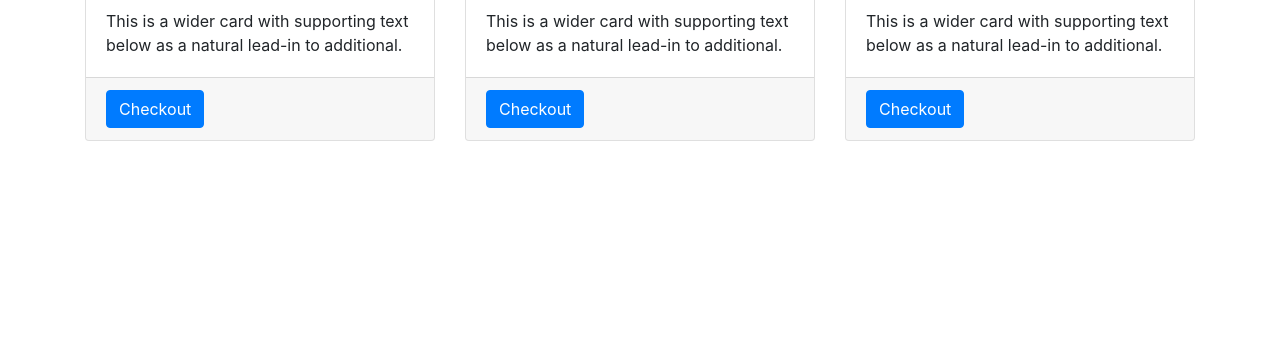
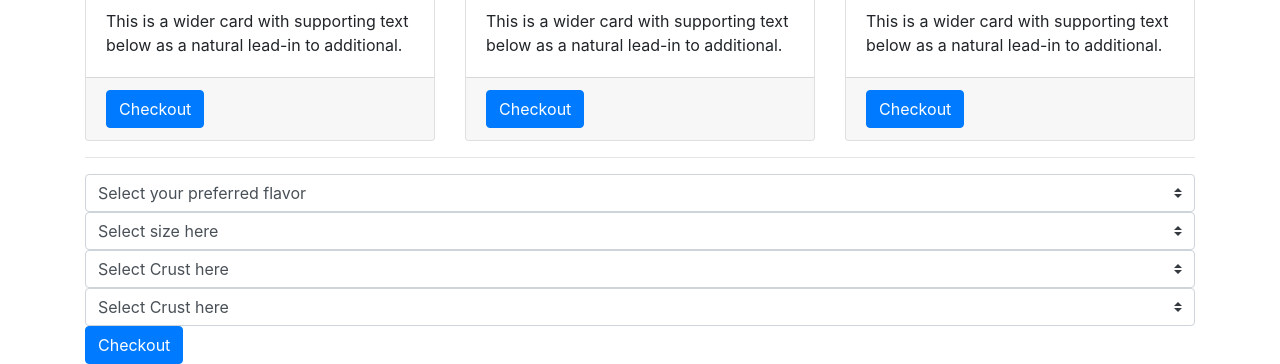
Before and after one commit to Jeff-Mwai/Ruby-Pizza, a plain HTML site: page index.html in a window 1280 px wide. Shown: the part 1507-1871 px from the top of the page. Before the commit the page ends 1648 px from the top, so only its background shows below. Drawn offline with nearby package versions, Linux system fonts and the light colour scheme.

Commit message:
Added a form

```diff
--- a/index.html
+++ b/index.html
@@ -47,35 +47,41 @@
         </div>
     </nav>
     <div class="landing-page">
-
+        <div class="landing-text text-white">
+            <h1>RUBY PIZZA</h1>
+            <h3><em>TIME FLIES WHEN YOU ARE EATING PIES</em></h3>
+        </div>
     </div>
     <div class="container mt-5">
         <div class="card-deck">
             <div class="card">
-            <img src="https://imgur.com/KX7wbTd.jpg" height= "250px" class="card-img-top" alt="Peperoni Pizza">
+                <img src="https://imgur.com/KX7wbTd.jpg" height="250px" class="card-img-top" alt="Peperoni Pizza">
                 <div class="card-body">
                     <h5 class="card-title">Peperroni Pizza</h5>
-                <p class="card-text">This is a wider card with supporting text below as a natural lead-in to additional.</p>
+                    <p class="card-text">This is a wider card with supporting text below as a natural lead-in to
+                        additional.</p>
                 </div>
                 <div class="card-footer">
                     <a href="#" class="btn btn-primary">Checkout</a>
                 </div>
             </div>
             <div class="card">
-            <img src="https://imgur.com/yByHc9b.jpg"  height= "250px" class="card-img-top" alt="Margeritta Pizza">
+                <img src="https://imgur.com/yByHc9b.jpg" height="250px" class="card-img-top" alt="Margeritta Pizza">
                 <div class="card-body">
                     <h5 class="card-title">Margheritta Pizza</h5>
-                <p class="card-text">This is a wider card with supporting text below as a natural lead-in to additional.</p>
+                    <p class="card-text">This is a wider card with supporting text below as a natural lead-in to
+                        additional.</p>
                 </div>
                 <div class="card-footer">
                     <a href="#" class="btn btn-primary">Checkout</a>
                 </div>
             </div>
             <div class="card">
-            <img src="https://imgur.com/NYH7ibk.jpg" height= "250px" class="card-img-top" alt="chicken Peperoni">
+                <img src="https://imgur.com/NYH7ibk.jpg" height="250px" class="card-img-top" alt="chicken Peperoni">
                 <div class="card-body">
                     <h5 class="card-title">Bbq Steak Pizza</h5>
-                <p class="card-text">This is a wider card with supporting text below as a natural lead-in to additional.</p>
+                    <p class="card-text">This is a wider card with supporting text below as a natural lead-in to
+                        additional.</p>
                 </div>
                 <div class="card-footer">
                     <a href="#" class="btn btn-primary">Checkout</a>
@@ -84,37 +90,97 @@
         </div>
         <div class="card-deck mt-3">
             <div class="card">
-            <img src="https://imgur.com/Qim9HBO.jpg"  height= "250px"class="card-img-top" alt="chicken Peperoni">
+                <img src="https://imgur.com/Qim9HBO.jpg" height="250px" class="card-img-top" alt="chicken Peperoni">
                 <div class="card-body">
                     <h5 class="card-title">Chicken Tikka Pizza</h5>
-                <p class="card-text">This is a wider card with supporting text below as a natural lead-in to additional.</p>
+                    <p class="card-text">This is a wider card with supporting text below as a natural lead-in to
+                        additional.</p>
                 </div>
                 <div class="card-footer">
                     <a href="#" class="btn btn-primary">Checkout</a>
                 </div>
             </div>
             <div class="card">
-            <img src="https://imgur.com/TlMLWZo.jpg" height= "250px" class="card-img-top" alt="chicken Peperoni">
+                <img src="https://imgur.com/TlMLWZo.jpg" height="250px" class="card-img-top" alt="chicken Peperoni">
                 <div class="card-body">
                     <h5 class="card-title">Meat Lovers BBQ Pizza</h5>
-                <p class="card-text">This is a wider card with supporting text below as a natural lead-in to additional.</p>
+                    <p class="card-text">This is a wider card with supporting text below as a natural lead-in to
+                        additional.</p>
                 </div>
                 <div class="card-footer">
                     <a href="#" class="btn btn-primary">Checkout</a>
                 </div>
             </div>
             <div class="card">
-            <img src="https://imgur.com/kqpyYoP.jpg" height= "250px" class="card-img-top" alt="chicken Peperoni">
+                <img src="https://imgur.com/kqpyYoP.jpg" height="250px" class="card-img-top" alt="chicken Peperoni">
                 <div class="card-body">
                     <h5 class="card-title">Paprika Spiced Pizza </h5>
-                <p class="card-text">This is a wider card with supporting text below as a natural lead-in to additional.</p>
+                    <p class="card-text">This is a wider card with supporting text below as a natural lead-in to
+                        additional.</p>
                 </div>
                 <div class="card-footer">
                     <a href="#" class="btn btn-primary">Checkout</a>
                 </div>
             </div>
         </div>
+        <hr>
+        <form>
+
+            <div class="input-group">
+                <select class="custom-select" id="gender" aria-label="Example select with button addon">
+
+                    <option value="male">Select your preferred flavor</option>
+                    <option value="male">Peperroni Pizza</option>
+                    <option value="female">Margheritta Pizza</option>
+                    <option value="male">Bbq Steak Pizza</option>
+                    <option value="female">Chicken Tikka Pizza</option>
+                    <option value="male">Meat Lovers Bbq Pizza</option>
+                    <option value="female">Paprikka Spiced Pizza</option>
+                </select>
             </div>
+            <div class="input-group">
+                <select class="custom-select" id="gender" aria-label="Example select with button addon">
+                    <h3>PIZZA SIZE</h3>
+                    <option value="small">Select size here</option>
+                    <option value="small">Small</option>
+                    <option value="regular">Regular</option>
+                    <option value="large">Large</option>
+
+                </select>
+            </div>
+            <div class="input-group">
+                <select class="custom-select" id="gender" aria-label="Example select with button addon">
+                    <h3>PIZZA CRUST</h3>
+                    <option value="small">Select Crust here</option>
+                    <option value="crispy">Crispy</option>
+                    <option value="female">Stuffed</option>
+                    <option value="male">Gluten-free</option>
+
+                </select>
+            </div>
+            <div class="input-group">
+                <select class="custom-select" id="gender" aria-label="Example select with button addon">
+                    <option value="small">Select Crust here</option>
+                    <option value="crispy">Crispy</option>
+                    <option value="female">Stuffed</option>
+                    <option value="male">Gluten-free</option>
+
+                </select>
+            </div>
+
+              <button type="submit" class="btn btn-primary">Checkout</button>
+        </form>
+
+            </div>
+
+
+    </div>
+
+    <footer>
+
+    </footer>
+
+
 
 
 
```
Lines whose indentation alone changed are shown as unchanged.
